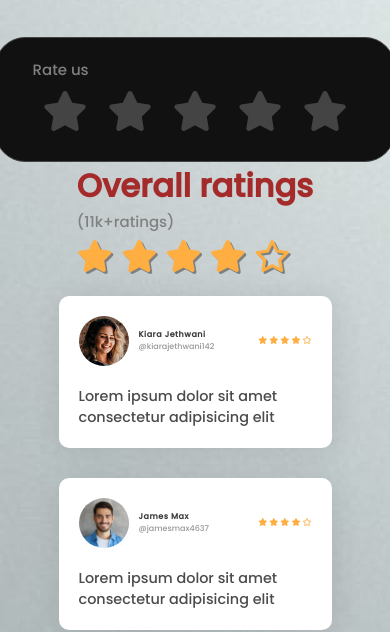
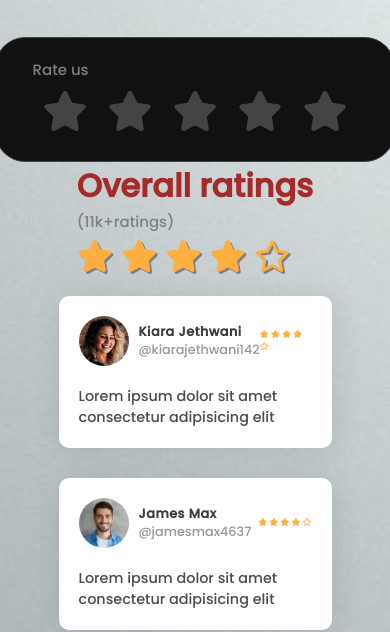
Before and after one commit to Sami050502/TRAVEL-WEBSITE, a plain HTML site: page review.html in a window 390 px wide. Shown: the part 236-868 px from the top of the page. Drawn offline with Linux system fonts and the light colour scheme.

Commit message:
Update review.css

```diff
--- a/review.css
+++ b/review.css
@@ -371,9 +371,9 @@ nav ul li a.active{
     font-size:50%;
   }
  .name-user strong{
-    font-size:50%;
+    font-size:80%;
   }
 .name-user span{
-     font-size:50%;
+     font-size:80%;
   }
 }
```
